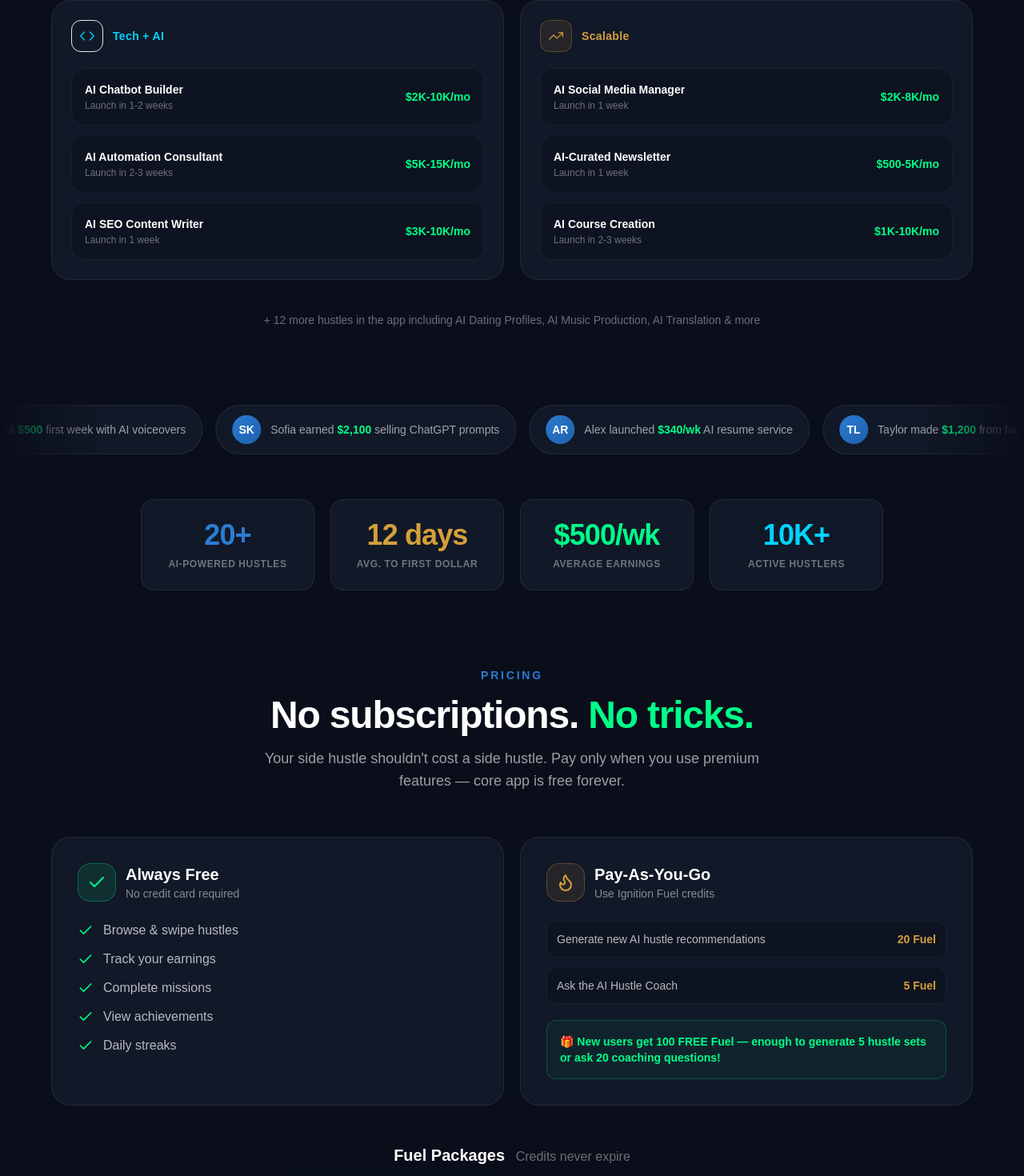
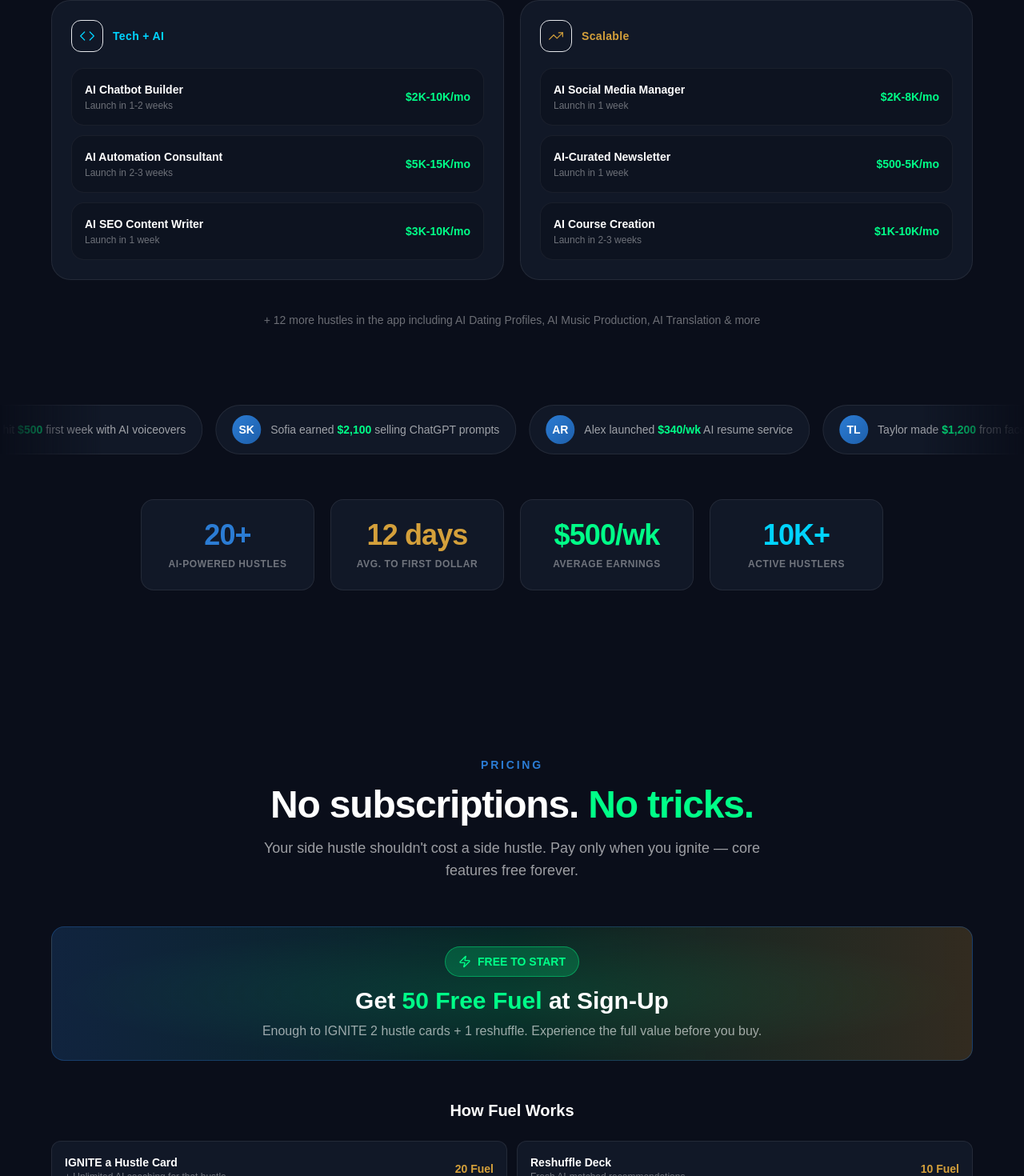
Before and after one commit to JPSTEVE316-Coder/gigignition-website, a Next.js app: page / in a window 1280 px wide. Shown: the part 2338-3808 px from the top of the page at 80% size. Built offline with nearby package versions, Linux system fonts and the light colour scheme.

Commit message:
Add files via upload

```diff
--- a/components/Pricing.tsx
+++ b/components/Pricing.tsx
@@ -1,69 +1,91 @@
 'use client'
 
 import { motion } from 'framer-motion'
-import { Check, X, Zap, Flame, Rocket, Sparkles } from 'lucide-react'
+import { Check, X, Zap, Flame, Rocket, Shield, HelpCircle, ChevronDown } from 'lucide-react'
+import { useState } from 'react'
 
 const fuelPackages = [
   {
-    name: 'Starter Spark',
+    name: 'Starter',
     fuel: 100,
-    price: 1.99,
-    perFuel: 0.020,
-    icon: Zap,
+    price: 2.49,
+    perFuel: 0.025,
+    cards: 5,
+    reshuffles: 10,
+    color: 'neon-cyan',
+    colorHex: '#00D4FF',
     popular: false,
+    badge: null,
   },
   {
     name: 'Hustle Pack',
-    fuel: 500,
-    price: 7.99,
-    perFuel: 0.016,
-    icon: Flame,
+    fuel: 250,
+    price: 4.49,
+    perFuel: 0.018,
+    cards: 12,
+    reshuffles: 25,
+    color: 'neon-orange',
+    colorHex: '#FF6B35',
     popular: true,
+    badge: 'POPULAR',
   },
   {
     name: 'Ignition Bundle',
-    fuel: 1200,
-    price: 14.99,
-    perFuel: 0.012,
-    icon: Rocket,
+    fuel: 500,
+    price: 7.49,
+    perFuel: 0.015,
+    cards: 25,
+    reshuffles: 50,
+    color: 'neon-green',
+    colorHex: '#00FF88',
     popular: false,
-  },
-  {
-    name: 'Rocket Fuel',
-    fuel: 3000,
-    price: 29.99,
-    perFuel: 0.010,
-    icon: Sparkles,
-    popular: false,
+    badge: 'BEST VALUE',
   },
 ]
 
-const freeFeatures = [
-  'Browse & swipe hustles',
-  'Track your earnings',
-  'Complete missions',
-  'View achievements',
-  'Daily streaks',
-]
-
-const paidFeatures = [
-  { action: 'Generate new AI hustle recommendations', cost: '20 Fuel' },
-  { action: 'Ask the AI Hustle Coach', cost: '5 Fuel' },
+const fuelActions = [
+  { action: 'IGNITE a Hustle Card', cost: '20 Fuel', note: '+ Unlimited AI coaching for that hustle', paid: true },
+  { action: 'Reshuffle Deck', cost: '10 Fuel', note: 'Fresh AI-matched recommendations', paid: true },
+  { action: 'PASS a Card', cost: 'FREE', note: 'Skip hustles at no cost', paid: false },
+  { action: 'Track Earnings', cost: 'FREE', note: 'Always free', paid: false },
+  { action: 'Complete Missions', cost: 'FREE', note: 'Always free', paid: false },
+  { action: 'View Achievements', cost: 'FREE', note: 'Always free', paid: false },
 ]
 
 const comparison = [
-  { feature: 'Charges when you don\'t use it', them: true, us: false },
+  { feature: 'Monthly fee', them: '$9.99 - $29.99', us: '$0' },
+  { feature: 'Charges when idle', them: true, us: false },
   { feature: 'Free trial then paywall', them: true, us: false },
-  { feature: 'Forgotten subscriptions = wasted $', them: true, us: false },
-  { feature: 'Credits expire', them: true, us: false },
-  { feature: 'Core features always free', them: false, us: true },
-  { feature: '$0 to start', them: false, us: true },
+  { feature: 'Coaching included', them: 'Often extra', us: 'Unlimited per hustle' },
+  { feature: 'Credits expire', them: 'Usually', us: 'Never' },
+  { feature: 'Cancel to stop charges', them: 'Required', us: 'Nothing to cancel' },
+]
+
+const faqs = [
+  {
+    q: 'What is Ignition Fuel?',
+    a: 'Fuel is our credit system. You spend Fuel to unlock hustle cards and reshuffle your deck. Unlike subscriptions, you only pay when you actually use the app.',
+  },
+  {
+    q: 'Does Fuel expire?',
+    a: 'Never. Buy Fuel when convenient, use it whenever you want.',
+  },
+  {
+    q: 'Is coaching really unlimited?',
+    a: 'Yes! Once you ignite a hustle card, you get unlimited access to our AI Hustle Coach for that specific hustle. Ask as many questions as you want — no extra cost.',
+  },
+  {
+    q: "What's the Loss Shield?",
+    a: 'If a hustle doesn\'t work out after 7+ days of trying, mark it as "Failed" and we\'ll refund 50% of the Fuel you spent. We believe in your journey.',
+  },
 ]
 
 export default function Pricing() {
+  const [openFaq, setOpenFaq] = useState<number | null>(null)
+
   return (
-    <section id="pricing" className="min-h-screen flex items-center py-20 lg:py-0 px-6 lg:px-12 relative z-10">
-      <div className="max-w-6xl mx-auto w-full">
+    <section id="pricing" className="py-20 lg:py-28 px-6 lg:px-12 relative z-10">
+      <div className="max-w-6xl mx-auto">
         {/* Header */}
         <div className="text-center mb-14">
           <p className="text-sm font-bold text-brand-blue uppercase tracking-[0.2em] mb-4 font-orbitron">
@@ -73,134 +95,165 @@ export default function Pricing() {
             No subscriptions. <span className="text-neon-green">No tricks.</span>
           </h2>
           <p className="text-lg text-white/60 max-w-2xl mx-auto font-medium">
-            Your side hustle shouldn't cost a side hustle. Pay only when you use premium features —
-            core app is free forever.
+            Your side hustle shouldn't cost a side hustle. Pay only when you ignite — core features free forever.
           </p>
         </div>
 
-        {/* Free vs Paid Split */}
-        <div className="grid lg:grid-cols-2 gap-5 mb-12">
-          {/* Always Free */}
+        {/* Free Fuel Banner */}
         <motion.div
           initial={{ opacity: 0, y: 20 }}
           whileInView={{ opacity: 1, y: 0 }}
           viewport={{ once: true }}
           transition={{ duration: 0.5 }}
-            className="bg-bg-card border border-white/[0.08] rounded-3xl p-6 lg:p-8"
+          className="bg-gradient-to-r from-brand-blue/20 via-neon-green/10 to-brand-gold/20 border border-brand-blue/30 rounded-2xl p-6 mb-12 text-center relative overflow-hidden"
         >
-            <div className="flex items-center gap-3 mb-6">
-              <div className="w-12 h-12 rounded-2xl bg-neon-green/10 border border-neon-green/30 flex items-center justify-center">
-                <Check className="w-6 h-6 text-neon-green" />
+          <div className="absolute inset-0 bg-[radial-gradient(ellipse_at_center,rgba(0,255,136,0.1)_0%,transparent_70%)]" />
+          <div className="relative z-10">
+            <div className="inline-flex items-center gap-2 bg-neon-green/20 border border-neon-green/40 px-4 py-2 rounded-full text-neon-green font-bold text-sm mb-3">
+              <Zap className="w-4 h-4" />
+              FREE TO START
             </div>
-              <div>
-                <h3 className="font-orbitron font-bold text-xl">Always Free</h3>
-                <p className="text-sm text-white/50">No credit card required</p>
-              </div>
-            </div>
-            <ul className="space-y-3">
-              {freeFeatures.map((feature) => (
-                <li key={feature} className="flex items-center gap-3 text-white/70">
-                  <Check className="w-5 h-5 text-neon-green flex-shrink-0" />
-                  <span className="font-medium">{feature}</span>
-                </li>
-              ))}
-            </ul>
-          </motion.div>
-
-          {/* Premium Features */}
-          <motion.div
-            initial={{ opacity: 0, y: 20 }}
-            whileInView={{ opacity: 1, y: 0 }}
-            viewport={{ once: true }}
-            transition={{ duration: 0.5, delay: 0.1 }}
-            className="bg-bg-card border border-white/[0.08] rounded-3xl p-6 lg:p-8"
-          >
-            <div className="flex items-center gap-3 mb-6">
-              <div className="w-12 h-12 rounded-2xl bg-brand-gold/10 border border-brand-gold/30 flex items-center justify-center">
-                <Flame className="w-6 h-6 text-brand-gold" />
-              </div>
-              <div>
-                <h3 className="font-orbitron font-bold text-xl">Pay-As-You-Go</h3>
-                <p className="text-sm text-white/50">Use Ignition Fuel credits</p>
-              </div>
-            </div>
-            <ul className="space-y-3">
-              {paidFeatures.map((item) => (
-                <li key={item.action} className="flex items-center justify-between gap-4 p-3 bg-midnight/50 rounded-xl border border-white/[0.05]">
-                  <span className="text-white/70 font-medium text-sm">{item.action}</span>
-                  <span className="font-orbitron font-bold text-brand-gold text-sm whitespace-nowrap">{item.cost}</span>
-                </li>
-              ))}
-            </ul>
-            <div className="mt-5 p-4 bg-neon-green/5 border border-neon-green/20 rounded-xl">
-              <p className="text-neon-green font-semibold text-sm">
-                🎁 New users get <span className="font-orbitron">100 FREE Fuel</span> — enough to generate 5 hustle sets or ask 20 coaching questions!
+            <h3 className="font-orbitron text-2xl lg:text-3xl font-bold mb-2">
+              Get <span className="text-neon-green">50 Free Fuel</span> at Sign-Up
+            </h3>
+            <p className="text-white/60 font-medium">
+              Enough to IGNITE 2 hustle cards + 1 reshuffle. Experience the full value before you buy.
             </p>
           </div>
         </motion.div>
+
+        {/* How Fuel Works */}
+        <div className="mb-14">
+          <h3 className="font-orbitron font-bold text-xl text-center mb-6">
+            How Fuel Works
+          </h3>
+          <div className="grid md:grid-cols-2 gap-3">
+            {fuelActions.map((item, index) => (
+              <motion.div
+                key={item.action}
+                initial={{ opacity: 0, y: 10 }}
+                whileInView={{ opacity: 1, y: 0 }}
+                viewport={{ once: true }}
+                transition={{ duration: 0.3, delay: index * 0.05 }}
+                className={`flex items-center justify-between gap-4 p-4 rounded-xl border ${
+                  item.paid
+                    ? 'bg-bg-card border-white/[0.08]'
+                    : 'bg-neon-green/5 border-neon-green/20'
+                }`}
+              >
+                <div className="flex-1">
+                  <p className="font-semibold text-white text-sm">{item.action}</p>
+                  <p className="text-xs text-white/40">{item.note}</p>
+                </div>
+                <span className={`font-orbitron font-bold text-sm whitespace-nowrap ${
+                  item.paid ? 'text-brand-gold' : 'text-neon-green'
+                }`}>
+                  {item.cost}
+                </span>
+              </motion.div>
+            ))}
+          </div>
+          <p className="text-center text-neon-cyan text-sm font-semibold mt-4">
+            ✨ Coaching is UNLIMITED once you ignite a card — no per-question fees!
+          </p>
         </div>
 
         {/* Fuel Packages */}
         <div className="mb-14">
           <h3 className="font-orbitron font-bold text-xl text-center mb-6">
-            Fuel Packages <span className="text-white/40 font-rajdhani font-normal text-base ml-2">Credits never expire</span>
+            Fuel Packages
           </h3>
-          <div className="grid sm:grid-cols-2 lg:grid-cols-4 gap-4">
+          <div className="grid md:grid-cols-3 gap-4">
             {fuelPackages.map((pkg, index) => (
               <motion.div
                 key={pkg.name}
                 initial={{ opacity: 0, y: 20 }}
                 whileInView={{ opacity: 1, y: 0 }}
                 viewport={{ once: true }}
-                transition={{ duration: 0.5, delay: index * 0.08 }}
-                className={`relative bg-bg-card border rounded-2xl p-5 text-center transition-all hover:-translate-y-1 ${
-                  pkg.popular
-                    ? 'border-brand-blue/50 shadow-[0_0_30px_rgba(43,124,212,0.15)]'
+                transition={{ duration: 0.5, delay: index * 0.1 }}
+                className={`relative bg-bg-card border rounded-2xl p-6 transition-all hover:-translate-y-1 ${
+                  pkg.badge === 'BEST VALUE'
+                    ? 'border-neon-green/50 shadow-[0_0_30px_rgba(0,255,136,0.15)]'
+                    : pkg.popular
+                    ? 'border-neon-orange/50 shadow-[0_0_30px_rgba(255,107,53,0.15)]'
                     : 'border-white/[0.08] hover:border-white/[0.15]'
                 }`}
               >
-                {pkg.popular && (
-                  <div className="absolute -top-3 left-1/2 -translate-x-1/2 bg-brand-blue px-3 py-1 rounded-full text-xs font-bold font-orbitron">
-                    POPULAR
+                {pkg.badge && (
+                  <div className={`absolute -top-3 left-1/2 -translate-x-1/2 px-3 py-1 rounded-full text-xs font-bold font-orbitron ${
+                    pkg.badge === 'BEST VALUE'
+                      ? 'bg-neon-green text-midnight'
+                      : 'bg-neon-orange text-midnight'
+                  }`}>
+                    {pkg.badge}
                   </div>
                 )}
-                <pkg.icon className={`w-8 h-8 mx-auto mb-3 ${pkg.popular ? 'text-brand-blue' : 'text-white/40'}`} />
-                <h4 className="font-orbitron font-bold text-sm mb-1">{pkg.name}</h4>
-                <div className="font-orbitron text-3xl font-extrabold text-white mb-1">
-                  {pkg.fuel.toLocaleString()}
+
+                <div className="text-center mb-5">
+                  <Rocket className={`w-8 h-8 mx-auto mb-3 text-${pkg.color}`} />
+                  <h4 className="font-orbitron font-bold text-lg mb-1">{pkg.name}</h4>
+                  <div className="font-orbitron text-4xl font-extrabold text-white mb-1">
+                    {pkg.fuel}
                   </div>
-                <p className="text-xs text-white/40 mb-3">Fuel Units</p>
-                <div className="font-orbitron text-xl font-bold text-neon-green mb-1">
+                  <p className="text-xs text-white/40">Fuel Units</p>
+                </div>
+
+                <div className="space-y-2 mb-5 text-sm">
+                  <div className="flex justify-between text-white/60">
+                    <span>Hustle Cards</span>
+                    <span className="font-semibold text-white">{pkg.cards}</span>
+                  </div>
+                  <div className="flex justify-between text-white/60">
+                    <span>Reshuffles</span>
+                    <span className="font-semibold text-white">{pkg.reshuffles}</span>
+                  </div>
+                  <div className="flex justify-between text-white/60">
+                    <span>Per Fuel</span>
+                    <span className="font-semibold text-white">${pkg.perFuel.toFixed(3)}</span>
+                  </div>
+                </div>
+
+                <div className="text-center">
+                  <div className={`font-orbitron text-2xl font-bold text-${pkg.color} mb-2`}>
                     ${pkg.price}
                   </div>
-                <p className="text-xs text-white/40">
-                  ${pkg.perFuel.toFixed(3)}/fuel
-                </p>
+                  <button className={`w-full py-3 rounded-xl font-orbitron font-semibold text-sm transition-all ${
+                    pkg.badge === 'BEST VALUE'
+                      ? 'bg-neon-green text-midnight hover:bg-neon-green/90'
+                      : pkg.popular
+                      ? 'bg-neon-orange text-midnight hover:bg-neon-orange/90'
+                      : 'bg-white/10 text-white hover:bg-white/20'
+                  }`}>
+                    Get {pkg.name}
+                  </button>
+                </div>
               </motion.div>
             ))}
           </div>
+          <p className="text-center text-white/40 text-sm mt-4">
+            One-time purchase • No subscription • Fuel never expires
+          </p>
         </div>
 
-        {/* Comparison Box */}
+        {/* Comparison Table */}
         <motion.div
           initial={{ opacity: 0, y: 20 }}
           whileInView={{ opacity: 1, y: 0 }}
           viewport={{ once: true }}
           transition={{ duration: 0.5 }}
-          className="bg-gradient-to-br from-bg-card to-midnight border border-white/[0.08] rounded-3xl p-6 lg:p-8 mb-10"
+          className="bg-bg-card border border-white/[0.08] rounded-2xl p-6 lg:p-8 mb-10"
         >
           <h3 className="font-orbitron font-bold text-xl text-center mb-6">
             Why PAYG <span className="text-neon-green">Wins</span>
           </h3>
 
-          {/* Comparison Table */}
-          <div className="overflow-x-auto mb-8">
-            <table className="w-full min-w-[400px]">
+          <div className="overflow-x-auto mb-6">
+            <table className="w-full min-w-[500px]">
               <thead>
                 <tr className="border-b border-white/[0.08]">
                   <th className="text-left py-3 text-white/50 font-semibold text-sm"></th>
-                  <th className="text-center py-3 text-neon-orange font-orbitron font-bold text-sm w-24">Them</th>
-                  <th className="text-center py-3 text-neon-green font-orbitron font-bold text-sm w-24">Us</th>
+                  <th className="text-center py-3 text-neon-orange font-orbitron font-bold text-sm w-32">Subscription Apps</th>
+                  <th className="text-center py-3 text-neon-green font-orbitron font-bold text-sm w-32">Gig Ignition</th>
                 </tr>
               </thead>
               <tbody>
@@ -208,17 +261,17 @@ export default function Pricing() {
                   <tr key={i} className="border-b border-white/[0.05]">
                     <td className="py-3 text-white/70 text-sm font-medium">{row.feature}</td>
                     <td className="py-3 text-center">
-                      {row.them ? (
-                        <X className="w-5 h-5 text-neon-orange mx-auto" />
+                      {typeof row.them === 'boolean' ? (
+                        row.them ? <X className="w-5 h-5 text-neon-orange mx-auto" /> : <Check className="w-5 h-5 text-white/20 mx-auto" />
                       ) : (
-                        <Check className="w-5 h-5 text-white/20 mx-auto" />
+                        <span className="text-neon-orange text-sm font-medium">{row.them}</span>
                       )}
                     </td>
                     <td className="py-3 text-center">
-                      {row.us ? (
-                        <Check className="w-5 h-5 text-neon-green mx-auto" />
+                      {typeof row.us === 'boolean' ? (
+                        row.us ? <Check className="w-5 h-5 text-neon-green mx-auto" /> : <X className="w-5 h-5 text-white/20 mx-auto" />
                       ) : (
-                        <X className="w-5 h-5 text-white/20 mx-auto" />
+                        <span className="text-neon-green text-sm font-medium">{row.us}</span>
                       )}
                     </td>
                   </tr>
@@ -227,32 +280,98 @@ export default function Pricing() {
             </table>
           </div>
 
-          {/* Savings Callout */}
-          <div className="grid md:grid-cols-2 gap-4">
-            <div className="bg-neon-orange/5 border border-neon-orange/20 rounded-xl p-4 text-center">
-              <p className="text-neon-orange font-orbitron font-bold text-sm mb-1">THEM</p>
-              <p className="font-orbitron text-2xl font-extrabold text-white">$180<span className="text-white/40 text-lg">/year</span></p>
-              <p className="text-xs text-white/40 mt-1">Whether you use it or not</p>
+          {/* Annual Savings */}
+          <div className="grid md:grid-cols-2 gap-4 mb-6">
+            <div className="bg-midnight/50 border border-white/[0.05] rounded-xl p-4">
+              <p className="text-white/50 text-xs font-semibold uppercase tracking-wider mb-2">Casual User (2 cards/mo)</p>
+              <div className="flex items-end gap-3">
+                <div>
+                  <p className="text-neon-orange/60 line-through text-sm">$179.88/yr</p>
+                  <p className="text-xs text-white/40">Subscription apps</p>
                 </div>
-            <div className="bg-neon-green/5 border border-neon-green/20 rounded-xl p-4 text-center">
-              <p className="text-neon-green font-orbitron font-bold text-sm mb-1">US</p>
-              <p className="font-orbitron text-2xl font-extrabold text-white">$15-30<span className="text-white/40 text-lg">/year</span></p>
-              <p className="text-xs text-white/40 mt-1">For most active users</p>
+                <div className="text-right flex-1">
+                  <p className="font-orbitron text-2xl font-bold text-neon-green">~$12/yr</p>
+                  <p className="text-xs text-white/40">Gig Ignition</p>
+                </div>
+              </div>
+            </div>
+            <div className="bg-midnight/50 border border-white/[0.05] rounded-xl p-4">
+              <p className="text-white/50 text-xs font-semibold uppercase tracking-wider mb-2">Active User (4 cards + reshuffles/mo)</p>
+              <div className="flex items-end gap-3">
+                <div>
+                  <p className="text-neon-orange/60 line-through text-sm">$179.88/yr</p>
+                  <p className="text-xs text-white/40">Subscription apps</p>
+                </div>
+                <div className="text-right flex-1">
+                  <p className="font-orbitron text-2xl font-bold text-neon-green">~$30/yr</p>
+                  <p className="text-xs text-white/40">Gig Ignition</p>
+                </div>
+              </div>
             </div>
           </div>
 
-          <p className="text-center text-white/50 text-sm mt-5 font-medium">
-            You keep the difference. <span className="text-brand-gold">That's the Gig Ignition way.</span>
+          <p className="text-center text-white/50 text-sm font-medium">
+            Even power users save <span className="text-neon-green font-bold">80%+</span> vs subscriptions. You keep the difference.
           </p>
         </motion.div>
+
+        {/* Loss Shield */}
+        <motion.div
+          initial={{ opacity: 0, y: 20 }}
+          whileInView={{ opacity: 1, y: 0 }}
+          viewport={{ once: true }}
+          transition={{ duration: 0.5 }}
+          className="bg-neon-purple/10 border border-neon-purple/30 rounded-2xl p-5 mb-10 flex gap-4 items-start"
+        >
+          <Shield className="w-8 h-8 text-neon-purple flex-shrink-0 mt-1" />
+          <div>
+            <h4 className="font-orbitron font-bold text-neon-purple mb-1">Loss Shield Protection</h4>
+            <p className="text-white/60 text-sm">
+              If you mark a hustle as "Failed" after working on it for 7+ days, we automatically refund
+              <span className="text-neon-purple font-semibold"> 50% of the Fuel</span> you spent on that card. We invest in your learning.
+            </p>
+          </div>
+        </motion.div>
+
+        {/* FAQ */}
+        <div className="mb-10">
+          <h3 className="font-orbitron font-bold text-xl text-center mb-6">
+            Questions?
+          </h3>
+          <div className="space-y-3 max-w-2xl mx-auto">
+            {faqs.map((faq, index) => (
+              <motion.div
+                key={index}
+                initial={{ opacity: 0, y: 10 }}
+                whileInView={{ opacity: 1, y: 0 }}
+                viewport={{ once: true }}
+                transition={{ duration: 0.3, delay: index * 0.05 }}
+                className="bg-bg-card border border-white/[0.08] rounded-xl overflow-hidden"
+              >
+                <button
+                  onClick={() => setOpenFaq(openFaq === index ? null : index)}
+                  className="w-full flex items-center justify-between p-4 text-left"
+                >
+                  <span className="font-semibold text-white text-sm">{faq.q}</span>
+                  <ChevronDown className={`w-5 h-5 text-white/40 transition-transform ${openFaq === index ? 'rotate-180' : ''}`} />
+                </button>
+                {openFaq === index && (
+                  <div className="px-4 pb-4">
+                    <p className="text-white/60 text-sm leading-relaxed">{faq.a}</p>
+                  </div>
+                )}
+              </motion.div>
+            ))}
+          </div>
+        </div>
 
         {/* Bottom CTA */}
         <div className="text-center">
           <p className="text-white/40 text-sm font-medium mb-4">
-            100 free Fuel. No credit card. No commitment.
+            50 free Fuel. No credit card. Zero commitment.
           </p>
           <button className="group inline-flex items-center justify-center gap-3 bg-gradient-to-br from-brand-blue to-[#1E5FAA] text-white px-8 py-4 rounded-full font-orbitron font-semibold text-base shadow-[0_0_40px_rgba(43,124,212,0.4)] hover:shadow-[0_10px_50px_rgba(43,124,212,0.5)] hover:-translate-y-1 transition-all">
-            Start Your Hustle for $0
+            Download Free — Get 50 Fuel Instantly
           </button>
         </div>
       </div>
```
Lines whose indentation alone changed are shown as unchanged.
